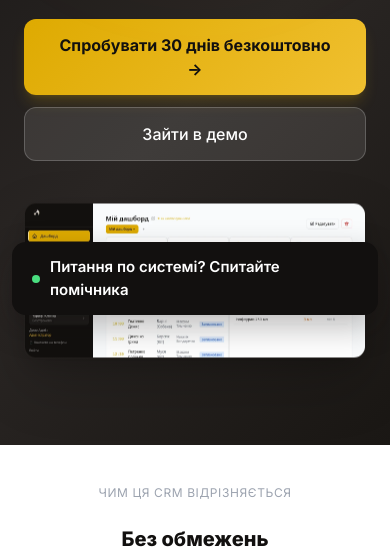
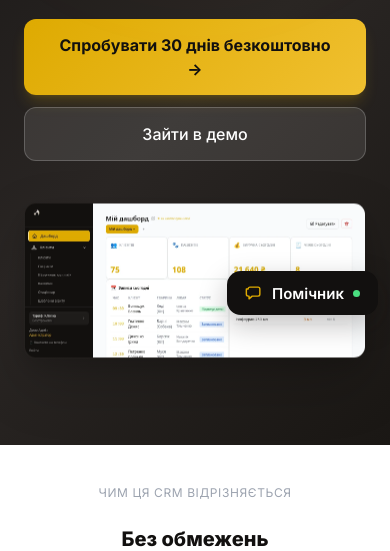
Before and after one commit to PiGYk/kizuna-crm, a Django app: template templates/landing.html in a window 390 px wide. Shown: the part 517-1068 px from the top of the page. Run offline with Django 4.2, Linux system fonts and the light colour scheme; the template is opened without the code that fills it, so the values that code supplies are empty.

Commit message:
fix(чат-помічник): згорнутий стан — компактний ярлик «Помічник» з іконкою (замість широкої плашки), панель 392→368; на телефоні ширина від контейнера, а не у відсотках вікна (100vw включав смугу прокрутки — вікно вилазило за лівий край)

```diff
--- a/static/css/chat.css
+++ b/static/css/chat.css
@@ -19,22 +19,25 @@
 .kzc-tab{
   display:none;
   align-items:center;
-  justify-content:center;
-  gap:10px;
-  text-align:left;
+  gap:9px;
   background:var(--kzc-dark);
   color:#fff;
   border:none;
   border-radius:14px;
-  padding:14px 20px;
+  padding:12px 16px;
   font-family:inherit;
-  font-size:.9375rem;
+  font-size:.875rem;
   font-weight:600;
+  line-height:1;
+  white-space:nowrap;
   cursor:pointer;
-  box-shadow:0 12px 32px rgba(18,16,15,.28);
+  box-shadow:0 10px 28px rgba(18,16,15,.26);
+  transition:transform .18s ease,background .18s ease;
 }
-.kzc-tab:hover{background:#1d1a18;}
-.kzc-tab-dot{width:8px;height:8px;border-radius:50%;background:#4ade80;flex-shrink:0;}
+.kzc-tab:hover{background:#1d1a18;transform:translateY(-2px);}
+.kzc-tab-ico{flex-shrink:0;color:var(--kzc-gold);}
+.kzc-tab-txt{flex-shrink:0;}
+.kzc-tab-dot{width:7px;height:7px;border-radius:50%;background:#4ade80;flex-shrink:0;}
 .kzc.is-collapsed .kzc-tab{display:inline-flex;}
 .kzc.is-collapsed .kzc-panel{display:none;}
 
@@ -42,7 +45,7 @@
 .kzc-panel{
   display:flex;
   flex-direction:column;
-  width:392px;
+  width:368px;
   height:min(520px,calc(100vh - 120px));
   background:#fff;
   border:1px solid var(--kzc-line);
@@ -183,7 +186,10 @@
 .kzc-err{font-size:.75rem;color:#b4472f;}
 
 @media(max-width:820px){
-  .kzc{right:12px;left:12px;bottom:12px;}
-  .kzc-panel{width:auto;height:min(62vh,460px);}
-  .kzc-tab{width:100%;justify-content:center;}
+  /* контейнер розтягнутий між краями, ярлик тулиться праворуч —
+     ширину панелі рахуємо від контейнера, а не у відсотках вікна:
+     100vw включає смугу прокрутки й панель вилазила за лівий край. */
+  .kzc{right:12px;left:12px;bottom:12px;display:flex;flex-direction:column;align-items:flex-end;}
+  .kzc-panel{width:100%;max-width:420px;height:min(62vh,460px);}
+  .kzc-tab{padding:13px 18px;font-size:.9375rem;}
 }
--- a/templates/_chat_widget.html
+++ b/templates/_chat_widget.html
@@ -2,9 +2,12 @@
 <link rel="stylesheet" href="{% static 'css/chat.css' %}">
 <div class="kzc" id="kzc" role="complementary" aria-label="Помічник Kizuna CRM">
 
-  <button class="kzc-tab" id="kzc-tab" aria-label="Відкрити помічника">
+  <button class="kzc-tab" id="kzc-tab" aria-label="Відкрити помічника" title="Помічник Kizuna — запитайте про систему">
+    <svg class="kzc-tab-ico" width="18" height="18" viewBox="0 0 20 20" fill="none" aria-hidden="true">
+      <path d="M3.5 5.5A2 2 0 015.5 3.5h9a2 2 0 012 2v6a2 2 0 01-2 2H8l-3.5 3v-3h-1a2 2 0 01-2-2v-6z" stroke="currentColor" stroke-width="1.6" stroke-linejoin="round"/>
+    </svg>
+    <span class="kzc-tab-txt">Помічник</span>
     <span class="kzc-tab-dot"></span>
-    Питання по системі? Спитайте помічника
   </button>
 
   <div class="kzc-panel" id="kzc-panel">
```
